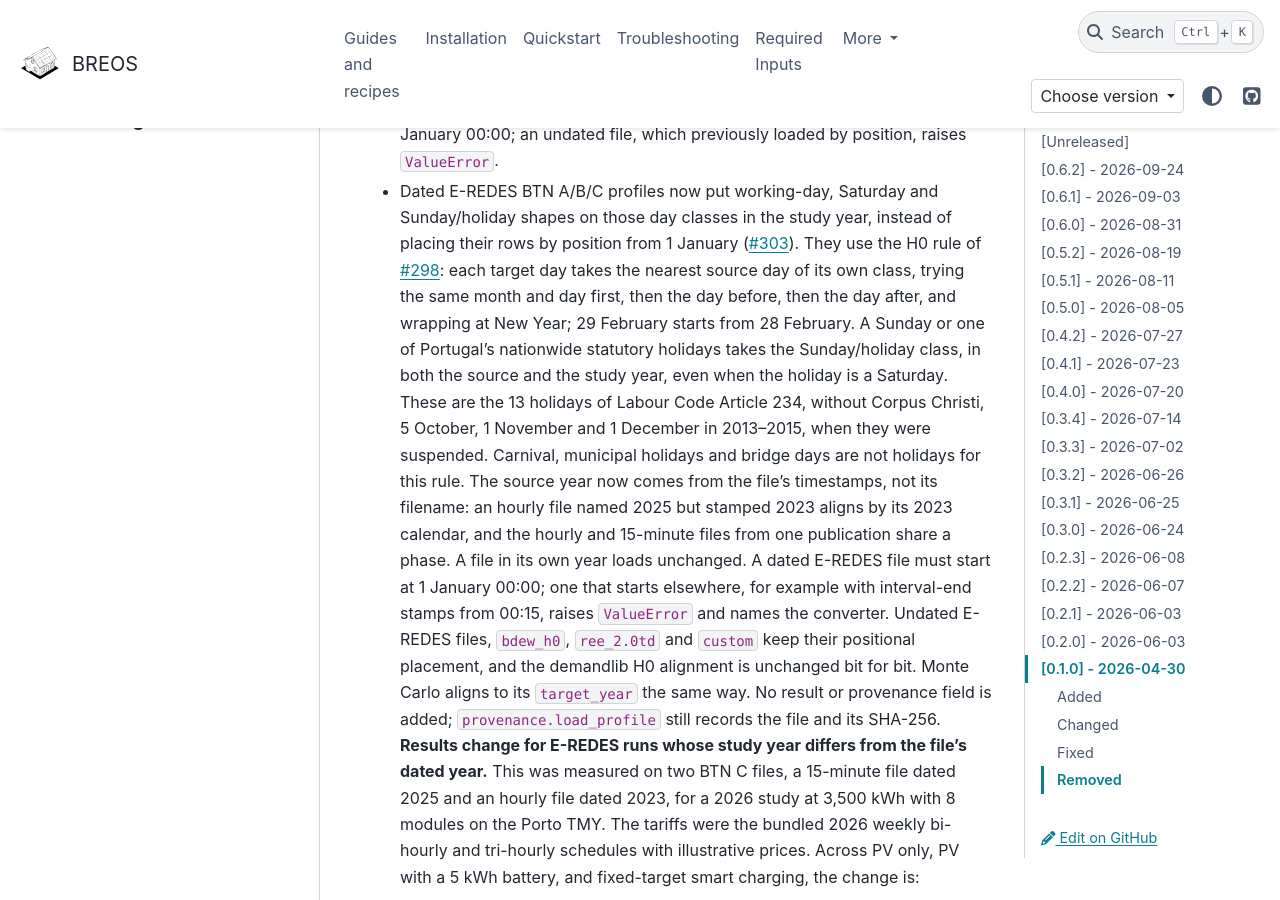
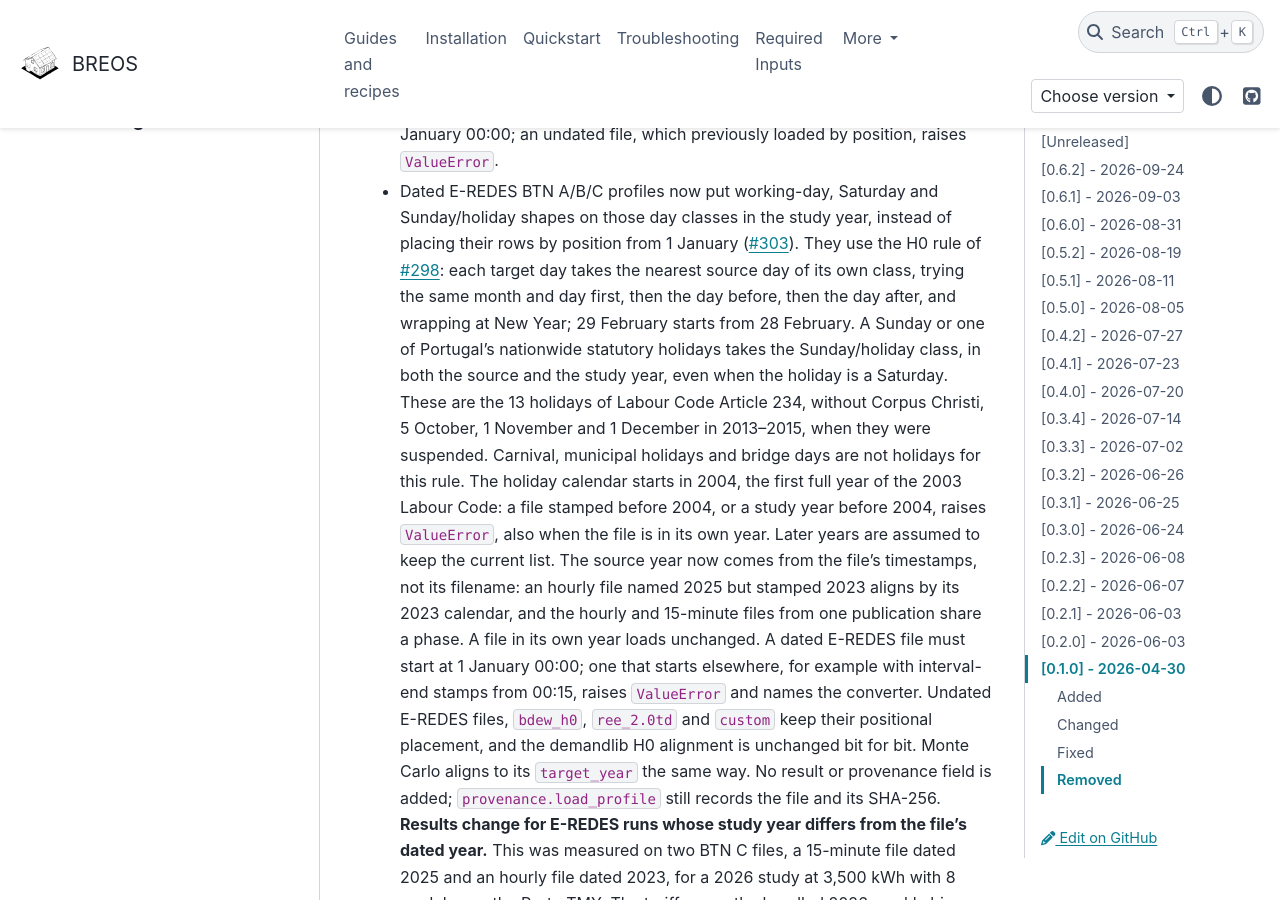
Before and after one commit to Str4vinci/breos, a Sphinx documentation site: the page built from docs/changelog.md, in a window 1280 px wide and 900 px high, scrolled down 23881 px. Built offline with Sphinx 7.4.7 and the PyData theme 0.15.4, drawn with Linux system fonts in a browser that asks for light colours; comment, search, counter and statistics services are not loaded.

Commit message:
fix: limit the Portuguese holiday calendar to 2004 onward
The 2003 Labour Code, in force from December 2003, is the earliest
source for the full national holiday list, so the calendar no longer
extrapolates backwards. A dated E-REDES BTN file stamped before 2004, or
a study year before 2004, raises ValueError. Both years are checked
before the same-year shortcut. Later years keep the current list.

```diff
--- a/CHANGELOG.md
+++ b/CHANGELOG.md
@@ -912,31 +912,34 @@ All notable changes to BREOS are documented here. Format follows [Keep a Changel
   placing their rows by position from 1 January
   ([#303](https://github.com/Str4vinci/breos/issues/303)). They use the H0
   rule of [#298](https://github.com/Str4vinci/breos/issues/298): each target
-  day takes the nearest source day of its own class, trying the same month
-  and day first, then the day before, then the day after, and wrapping at
-  New Year; 29 February starts from 28 February. A Sunday or one of
-  Portugal's nationwide statutory holidays takes the Sunday/holiday class, in
-  both the source and the study year, even when the holiday is a Saturday.
-  These are the 13 holidays of Labour Code Article 234, without Corpus
-  Christi, 5 October, 1 November and 1 December in 2013–2015, when they were
-  suspended. Carnival, municipal holidays and bridge days are not holidays
-  for this rule. The source year now comes from the file's timestamps, not
-  its filename: an hourly file named 2025 but stamped 2023 aligns by its 2023
-  calendar, and the hourly and 15-minute files from one publication share a
-  phase. A file in its own year loads unchanged. A dated E-REDES file must
-  start at 1 January 00:00; one that starts elsewhere, for example with
-  interval-end stamps from 00:15, raises `ValueError` and names the
-  converter. Undated E-REDES files, `bdew_h0`, `ree_2.0td` and `custom` keep
-  their positional placement, and the demandlib H0 alignment is unchanged
-  bit for bit. Monte Carlo aligns to its `target_year` the same way. No
-  result or provenance field is added; `provenance.load_profile` still
-  records the file and its SHA-256. **Results change for E-REDES runs whose
-  study year differs from the file's dated year.** This was measured on two
-  BTN C files, a 15-minute file dated 2025 and an hourly file dated 2023, for
-  a 2026 study at 3,500 kWh with 8 modules on the Porto TMY. The tariffs were
-  the bundled 2026 weekly bi-hourly and tri-hourly schedules with
-  illustrative prices. Across PV only, PV with a 5 kWh battery, and
-  fixed-target smart charging, the change is:
+  day takes the nearest source day of its own class, trying the same month and
+  day first, then the day before, then the day after, and wrapping at New
+  Year; 29 February starts from 28 February. A Sunday or one of Portugal's
+  nationwide statutory holidays takes the Sunday/holiday class, in both the
+  source and the study year, even when the holiday is a Saturday. These are
+  the 13 holidays of Labour Code Article 234, without Corpus Christi, 5
+  October, 1 November and 1 December in 2013–2015, when they were suspended.
+  Carnival, municipal holidays and bridge days are not holidays for this rule.
+  The holiday calendar starts in 2004, the first full year of the 2003 Labour
+  Code: a file stamped before 2004, or a study year before 2004, raises
+  `ValueError`, also when the file is in its own year. Later years are assumed
+  to keep the current list. The source year now comes from the file's
+  timestamps, not its filename: an hourly file named 2025 but stamped 2023
+  aligns by its 2023 calendar, and the hourly and 15-minute files from one
+  publication share a phase. A file in its own year loads unchanged. A dated
+  E-REDES file must start at 1 January 00:00; one that starts elsewhere, for
+  example with interval-end stamps from 00:15, raises `ValueError` and names
+  the converter. Undated E-REDES files, `bdew_h0`, `ree_2.0td` and `custom`
+  keep their positional placement, and the demandlib H0 alignment is unchanged
+  bit for bit. Monte Carlo aligns to its `target_year` the same way. No result
+  or provenance field is added; `provenance.load_profile` still records the
+  file and its SHA-256. **Results change for E-REDES runs whose study year
+  differs from the file's dated year.** This was measured on two BTN C files,
+  a 15-minute file dated 2025 and an hourly file dated 2023, for a 2026 study
+  at 3,500 kWh with 8 modules on the Porto TMY. The tariffs were the bundled
+  2026 weekly bi-hourly and tri-hourly schedules with illustrative prices.
+  Across PV only, PV with a 5 kWh battery, and fixed-target smart charging,
+  the change is:
   - year-1 bill without a system: −0.49 to +1.29 EUR (−0.08% to +0.19%);
   - year-1 import bill with the system: −0.27 to +1.33 EUR (−0.16% to +0.76%);
   - grid import: −1.7 to +6.9 kWh;
```
Also changed, not shown: docs/api/load-profiles.md (+8 -0 lines), docs/legal/load-profile-data.md (+4 -2 lines), 2 other files.
